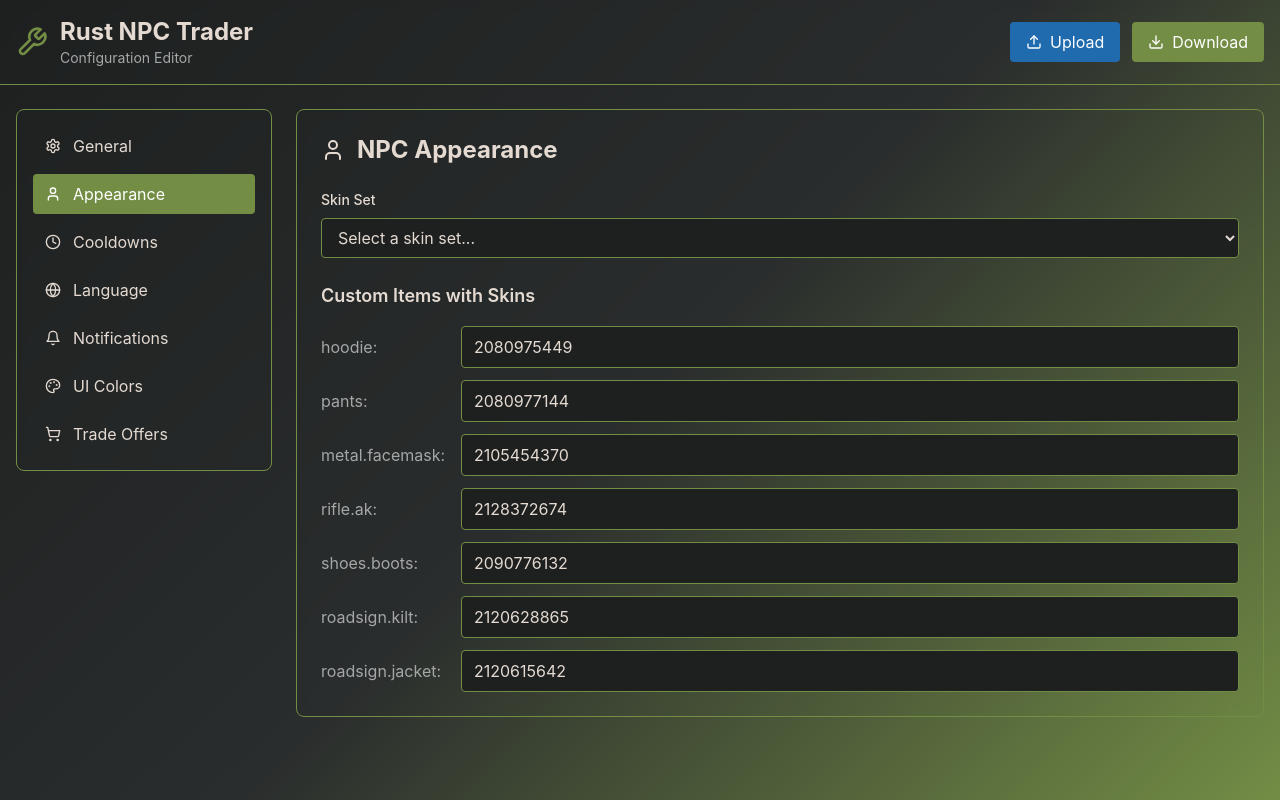
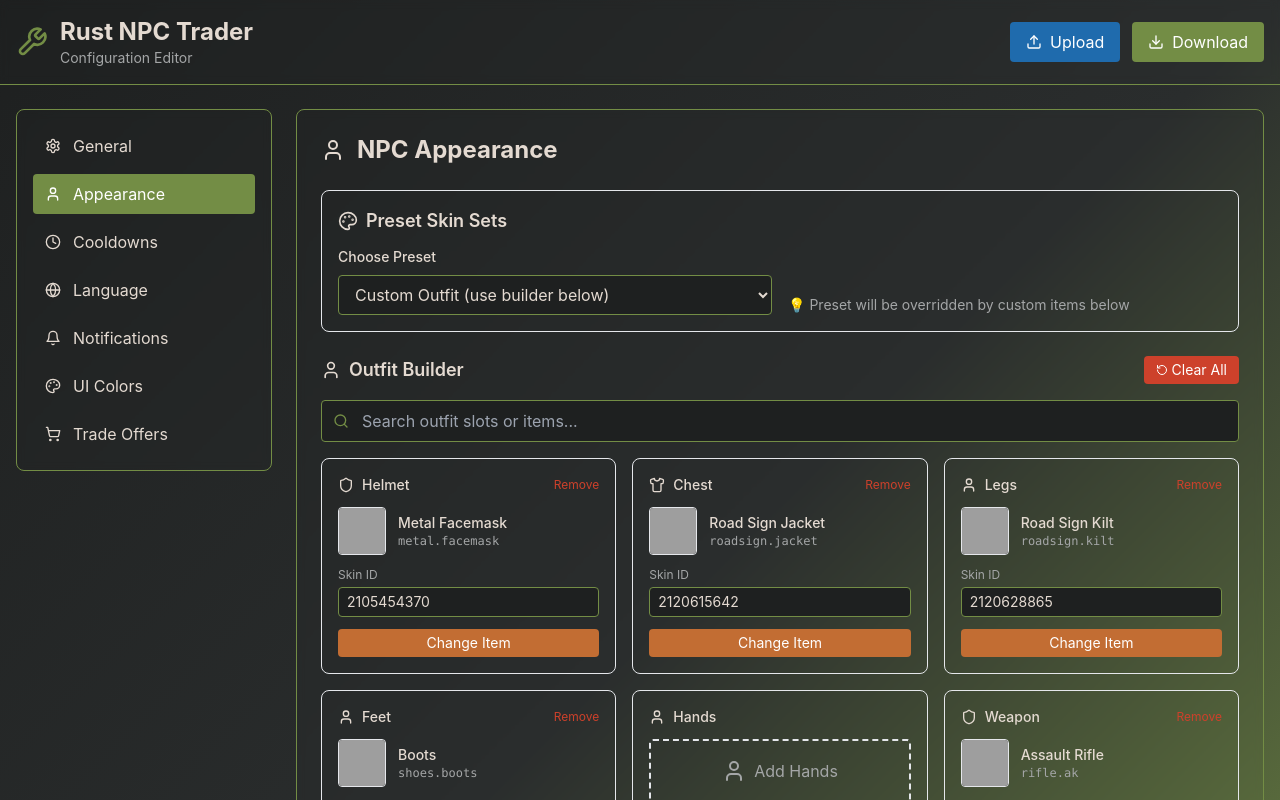
Before and after one commit to skere7992/npctrader, a React (Vite) app: page / in a window 1280 px wide. Both pictures are taken after a click on the button "Appearance". Shown: the top 800 px of the page. Built offline with nearby package versions, Linux system fonts and the light colour scheme; grey boxes are pictures that could not be loaded.

Commit message:
Update App.tsx

```diff
--- a/src/App.tsx
+++ b/src/App.tsx
@@ -2,6 +2,7 @@
 import { NPCTraderConfig, SKIN_SETS } from './types/config';
 import { ColorPicker } from './components/ColorPicker';
 import { TradeOfferEditor } from './components/TradeOfferEditor';
+import { OutfitBuilder } from './components/OutfitBuilder';
 import {
   Download,
   Upload,
@@ -294,8 +295,15 @@
                     NPC Appearance
                   </h2>
 
+                  {/* Preset Skin Sets */}
+                  <div className="bg-brand-charcoal/30 rounded-lg p-4 border border-brand-green/20">
+                    <h3 className="text-lg font-semibold text-brand-cream mb-3 flex items-center">
+                      <Palette className="w-5 h-5 mr-2" />
+                      Preset Skin Sets
+                    </h3>
+                    <div className="grid grid-cols-1 md:grid-cols-2 gap-4">
                       <div>
-                    <label className="block text-sm font-medium text-brand-cream mb-2">Skin Set</label>
+                        <label className="block text-sm font-medium text-brand-cream mb-2">Choose Preset</label>
                         <select
                           value={config["NPC Appearance"]["Skin Set Name (Available: TacticalTrader, MerchantRobes, ArmoredGuard, WastelandScavenger, EliteOperator, PirateTrader, SurvivalExpert, ApocalypseSurvivor, ScientistResearcher, BanditLeader, ArcticWolf, BlackoutOperator, DesertOutlaw, DragonLord, RustmasTrader, CowboyTrader, NightStalker, SteampunkMerchant, VikingWarrior, AzulMerchant, ToxicMerchant, TribalHunter)"]}
                           onChange={(e) => updateConfig({
@@ -306,37 +314,30 @@
                           })}
                           className="w-full px-3 py-2 bg-brand-charcoal border border-brand-green rounded text-brand-cream"
                         >
-                      <option value="">Select a skin set...</option>
+                          <option value="">Custom Outfit (use builder below)</option>
                           {SKIN_SETS.map(set => (
                             <option key={set} value={set}>{set}</option>
                           ))}
                         </select>
                       </div>
+                      <div className="flex items-end">
+                        <div className="text-sm text-brand-grey">
+                          💡 Preset will be overridden by custom items below
+                        </div>
+                      </div>
+                    </div>
+                  </div>
 
-                  <div>
-                    <h3 className="text-lg font-semibold text-brand-cream mb-4">Custom Items with Skins</h3>
-                    <div className="space-y-3">
-                      {Object.entries(config["NPC Appearance"]["Custom Items with Skins (overrides preset if specified)"]).map(([item, skinId]) => (
-                        <div key={item} className="flex items-center space-x-3">
-                          <span className="text-brand-grey w-32">{item}:</span>
-                          <input
-                            type="number"
-                            value={skinId}
-                            onChange={(e) => updateConfig({
+                  {/* Outfit Builder */}
+                  <OutfitBuilder
+                    customItems={config["NPC Appearance"]["Custom Items with Skins (overrides preset if specified)"]}
+                    onChange={(customItems) => updateConfig({
                       "NPC Appearance": {
                         ...config["NPC Appearance"],
-                                "Custom Items with Skins (overrides preset if specified)": {
-                                  ...config["NPC Appearance"]["Custom Items with Skins (overrides preset if specified)"],
-                                  [item]: parseInt(e.target.value) || 0
-                                }
+                        "Custom Items with Skins (overrides preset if specified)": customItems
                       }
                     })}
-                            className="flex-1 px-3 py-2 bg-brand-charcoal border border-brand-green rounded text-brand-cream"
                   />
-                        </div>
-                      ))}
-                    </div>
-                  </div>
                 </div>
               )}
 
```
Lines whose indentation alone changed are shown as unchanged.
